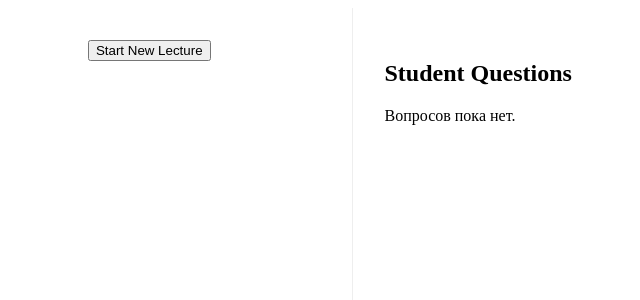
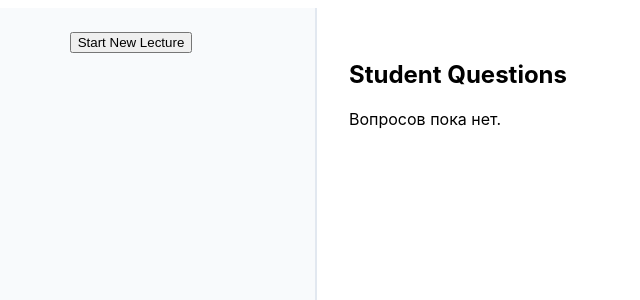
Before and after one commit to Soluyan/Qr-lecture-platform, a Svelte app in the folder frontend/: page / in a window 1280 px wide. Shown: the top 300 px of the page, without its empty margins (61-701 px from the left). Built offline with nearby package versions, Linux system fonts and the light colour scheme.

Commit message:
Edit style structure

```diff
--- a/frontend/src/StudentView.svelte
+++ b/frontend/src/StudentView.svelte
@@ -234,7 +234,39 @@
 </div>
 
 <style>
-    .info-message {
+.student-container {
+  min-height: 100vh;
+  padding: 0;
+  background: white;
+  font-family: 'Inter', sans-serif;
+}
+
+.form-section {
+  padding: 2rem 1rem;
+  max-width: 500px;
+  margin: 0 auto;
+}
+
+@media (min-width: 768px) {
+  .form-section {
+    padding: 3rem 2rem;
+    margin: 2rem auto;
+    border: 1px solid #e2e8f0;
+    border-radius: 12px;
+    box-shadow: 0 2px 8px rgba(0, 0, 0, 0.05);
+  }
+
+  .student-container {
+    background: #f8fafc;
+    padding: 1rem;
+  }
+}
+
+  .form-group {
+    margin-bottom: 1rem;
+  }
+
+      .info-message {
     background: #e3f2fd;
     border: 1px solid #2196f3;
     color: #1976d2;
@@ -242,17 +274,6 @@
     border-radius: 4px;
     margin-bottom: 1rem;
     font-size: 0.9rem;
-  }
-  .student-container {
-    max-width: 600px;
-    margin: 2rem auto;
-    padding: 2rem;
-    border: 1px solid #eee;
-    border-radius: 8px;
-  }
-
-  .form-group {
-    margin-bottom: 1rem;
   }
 
   label {
--- a/frontend/src/TeacherView.svelte
+++ b/frontend/src/TeacherView.svelte
@@ -230,7 +230,10 @@
               <p>{question.text}</p>
               <small>{new Date(question.createdAt).toLocaleTimeString()}</small>
             </div>
-            <button on:click={() => deleteQuestion(question.id)} class="delete-btn">
+            <button
+              on:click={() => deleteQuestion(question.id)}
+              class="delete-btn"
+            >
               ×
             </button>
           </div>
@@ -243,19 +246,50 @@
 <style>
   .teacher-container {
     display: flex;
+    flex-direction: column;
     height: 100vh;
+    background: white;
+    font-family: "Inter", sans-serif;
+  }
+
+  @media (min-width: 768px) {
+    .teacher-container {
+      flex-direction: row;
+    }
   }
 
   .qr-section {
-    width: 30%;
-    padding: 2rem;
+    width: 100%;
+    padding: 1.5rem;
+    background: #f8fafc;
+    border-bottom: 2px solid #e2e8f0;
     display: flex;
     flex-direction: column;
     align-items: center;
-    border-right: 1px solid #eee;
     gap: 1rem;
   }
 
+  @media (min-width: 768px) {
+    .qr-section {
+      width: 320px;
+      border-right: 2px solid #e2e8f0;
+      border-bottom: none;
+      height: 100vh;
+      position: sticky;
+      top: 0;
+    }
+  }
+
+  .questions-section {
+    flex: 1;
+    padding: 1.5rem;
+    overflow-y: auto;
+    min-height: 0;
+  }
+
+  /*
+  Old
+  */
   .session-settings {
     background: #f5f5f5;
     padding: 1rem;
@@ -309,8 +343,16 @@
     flex-grow: 1;
   }
 
-  .connected { color: green; }
-  .connecting { color: orange; }
-  .error { color: darkred; }
-  .disconnected { color: red; }
+  .connected {
+    color: green;
+  }
+  .connecting {
+    color: orange;
+  }
+  .error {
+    color: darkred;
+  }
+  .disconnected {
+    color: red;
+  }
 </style>
```
